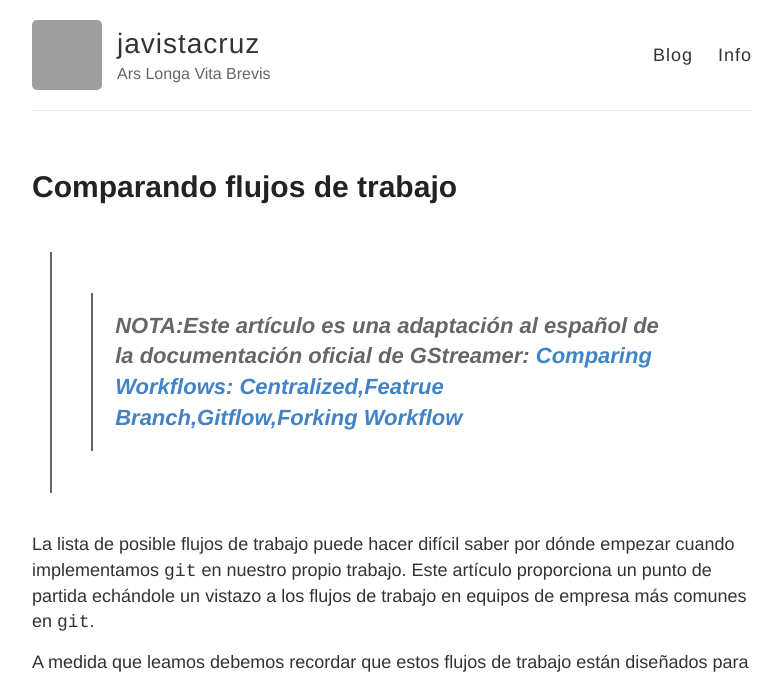
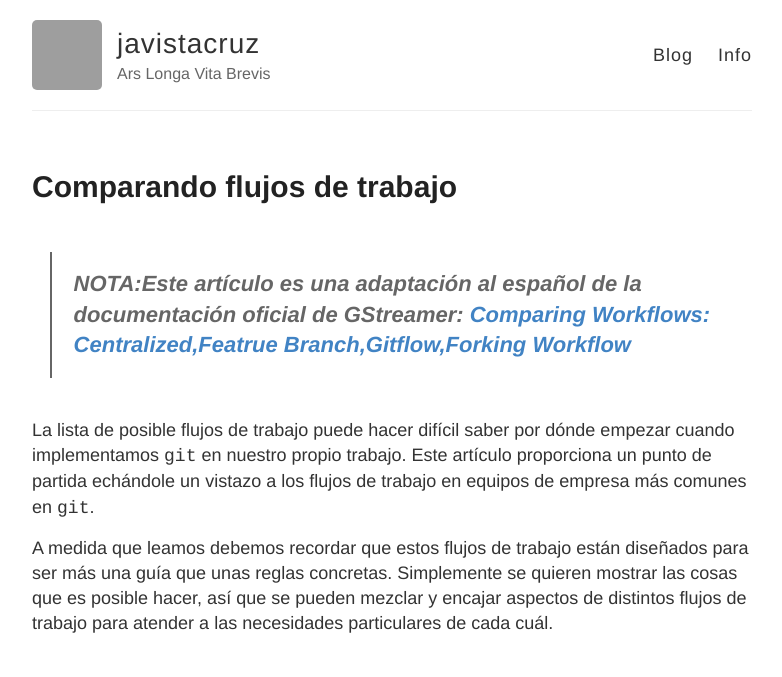
Before and after one commit to javistacruz/javistacruz.github.io, a Jekyll site: the page built from _posts/2017-05-17-comparando-flujos-de-trabajo.md, in a window 1280 px wide. Shown: the top 677 px of the page, without its empty margins (248-1030 px from the left). Built offline with Jekyll 4.4.1, drawn with Linux system fonts in a browser that asks for light colours; grey boxes are pictures that could not be loaded.

Commit message:
recorregido principio

```diff
--- a/_posts/2017-05-17-comparando-flujos-de-trabajo.md
+++ b/_posts/2017-05-17-comparando-flujos-de-trabajo.md
@@ -3,7 +3,7 @@ layout: post
 title: Comparando flujos de trabajo
 ---
 
->> ***NOTA:*Este artículo es una adaptación al español de la documentación oficial de GStreamer: [Comparing Workflows: Centralized,Featrue Branch,Gitflow,Forking Workflow](https://www.atlassian.com/git/tutorials/comparing-workflows)**
+> ***NOTA:*Este artículo es una adaptación al español de la documentación oficial de GStreamer: [Comparing Workflows: Centralized,Featrue Branch,Gitflow,Forking Workflow](https://www.atlassian.com/git/tutorials/comparing-workflows)**
 
 La lista de posible flujos de trabajo puede hacer difícil saber por dónde empezar cuando implementamos `git` en nuestro propio trabajo. Este artículo proporciona un punto de partida echándole un vistazo a los flujos de trabajo en equipos de empresa más comunes en `git`.
 
```
